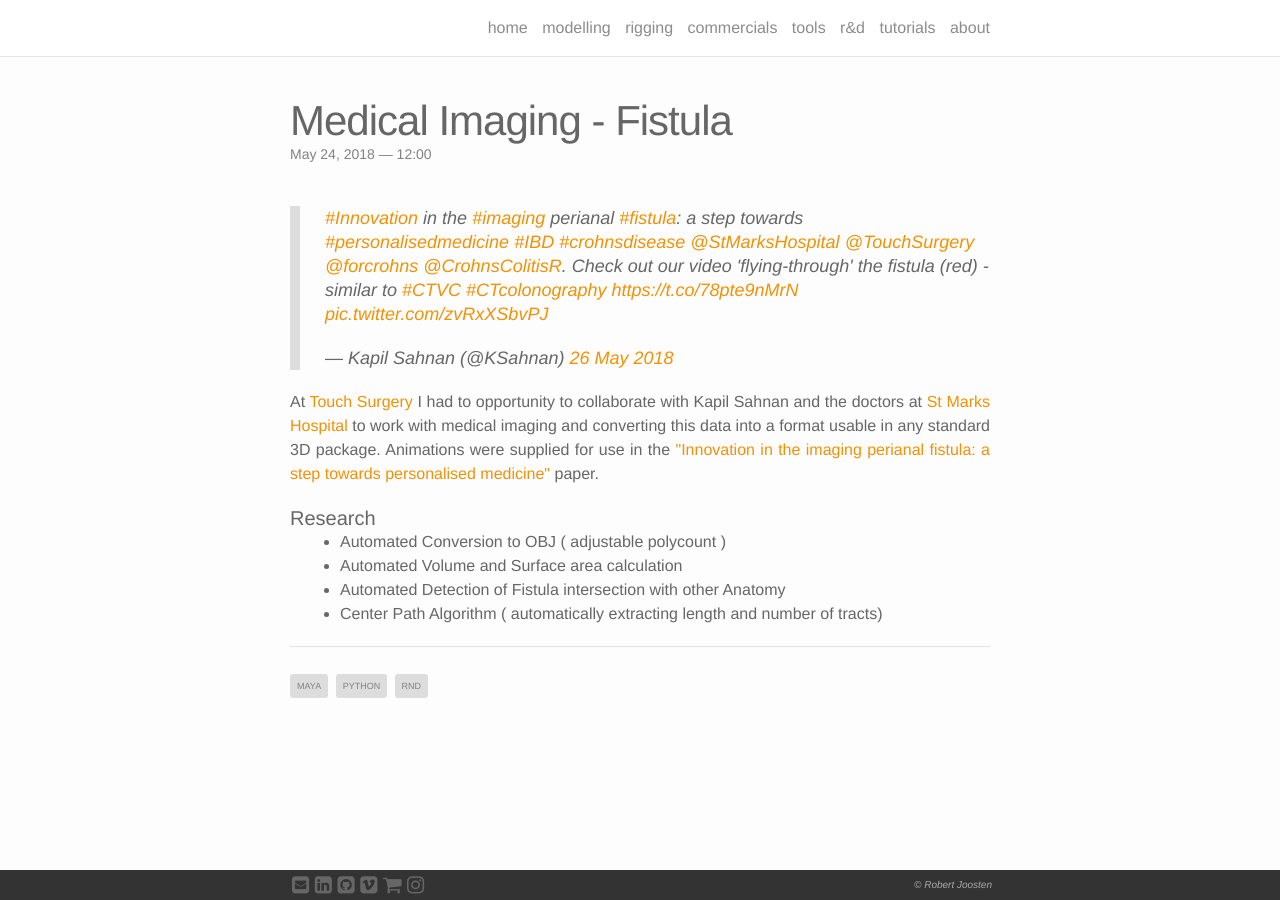
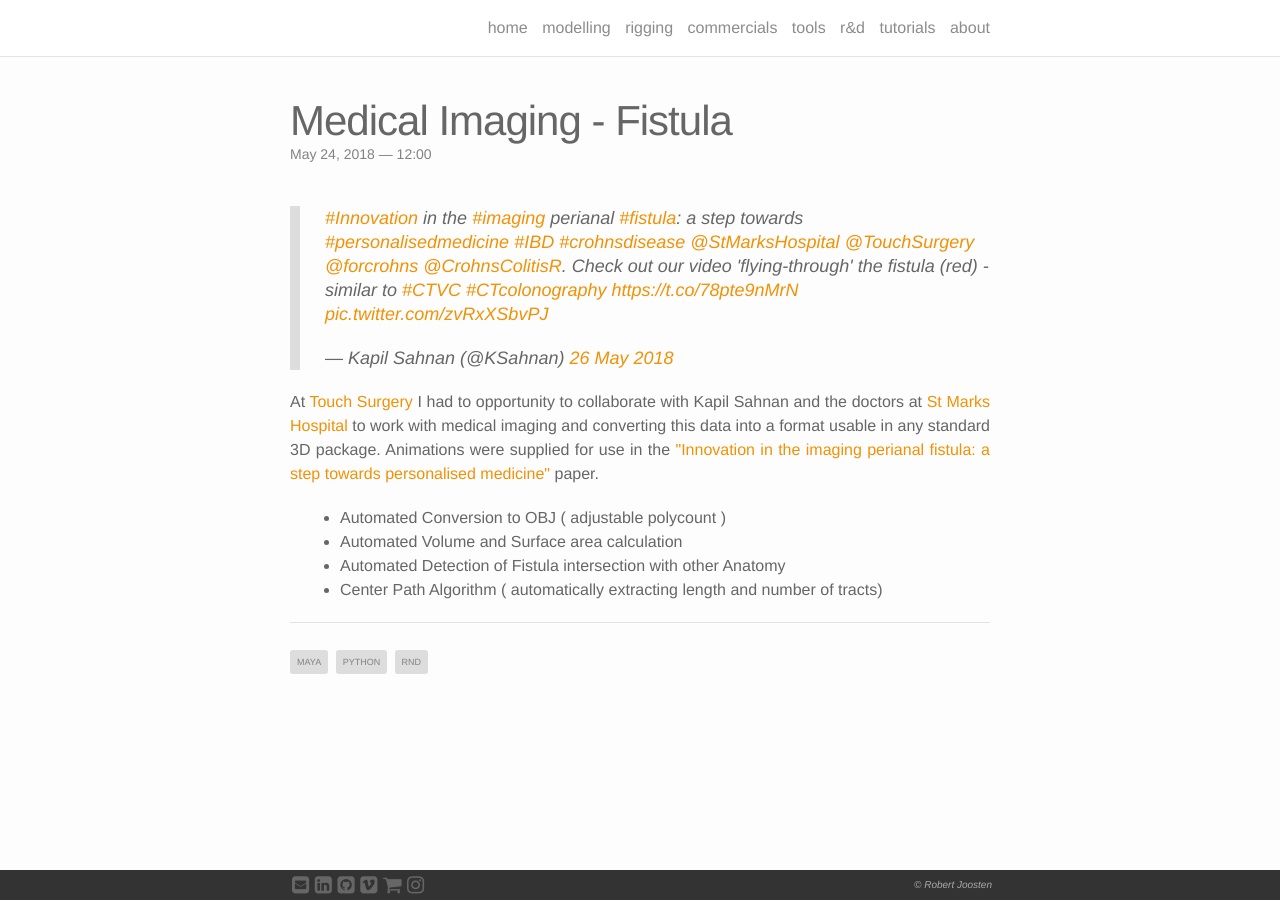
Before and after one commit to robertjoosten/robertjoosten.github.io, a Jekyll site: the page built from _projects/fistula.markdown, in a window 1280 px wide. Built offline with Jekyll 4.4.1, drawn with Linux system fonts in a browser that asks for light colours; nearby versions of some CDN libraries; comment, search, counter and statistics services are not loaded.

Commit message:
remove header

```diff
--- a/_projects/fistula.markdown
+++ b/_projects/fistula.markdown
@@ -11,8 +11,6 @@ tag: [rnd, maya, python]
 
 <p class="justify">At <a href="https://www.touchsurgery.com/">Touch Surgery</a> I had to opportunity to collaborate with Kapil Sahnan and the doctors at <a href="http://www.stmarkshospital.nhs.uk/">St Marks Hospital</a> to work with medical imaging and converting this data into a format usable in any standard 3D package. Animations were supplied for use in the <a href="http://journals.sagepub.com/doi/full/10.1177/1756284818775060#">"Innovation in the imaging perianal fistula: a step towards personalised medicine"</a> paper.</p>
 
-<h4>Research</h4>
-
 <ul>
   <li>Automated Conversion to OBJ ( adjustable polycount )</li>
   <li>Automated Volume and Surface area calculation</li>
```
